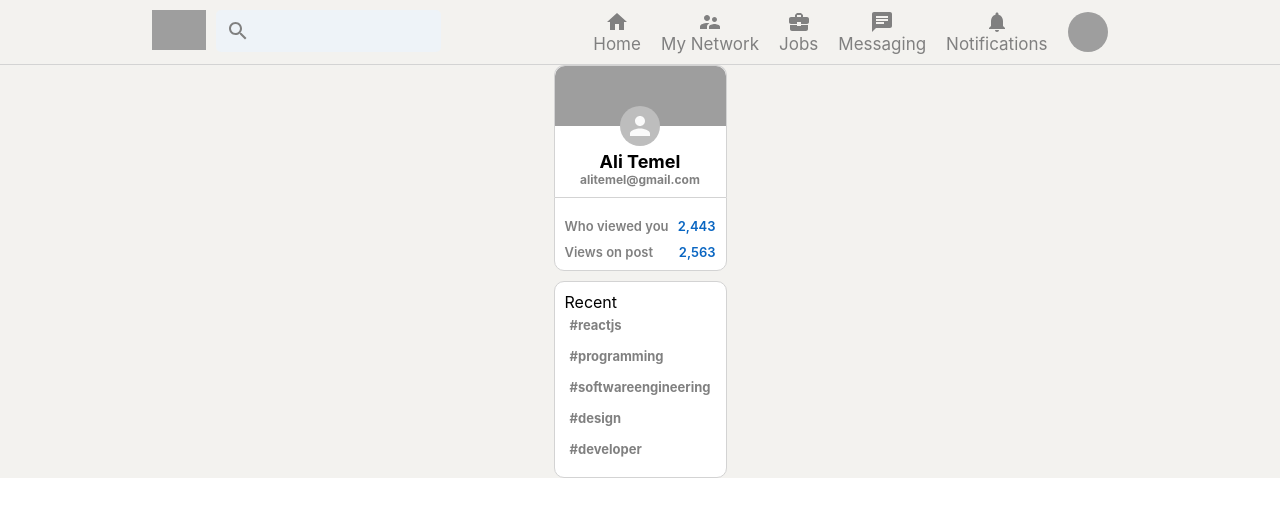
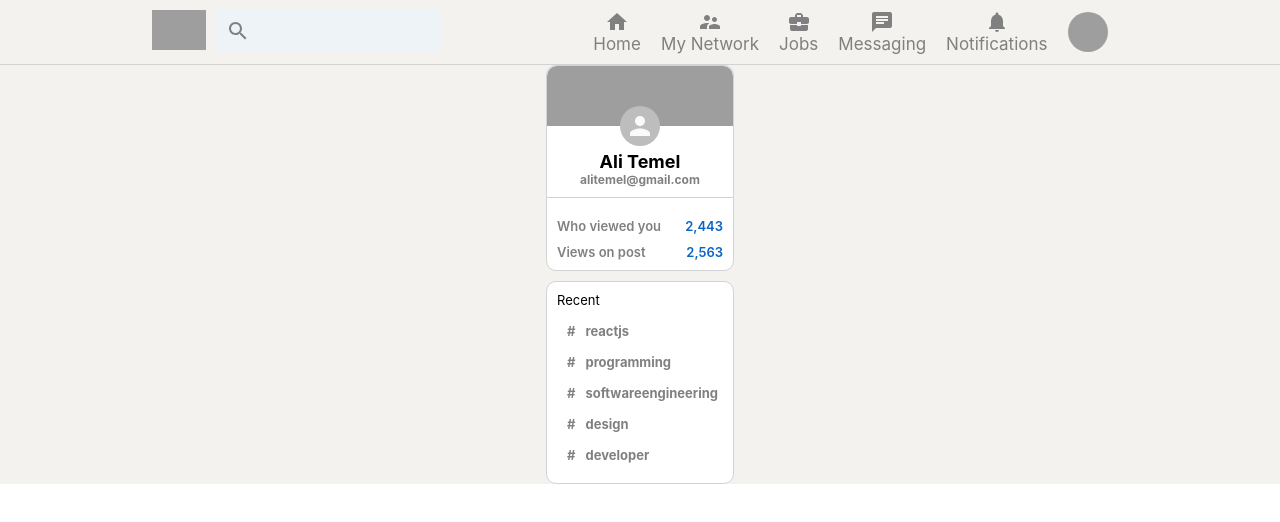
Before and after one commit to alitemel89/linkedin-clone, a React (Create React App) app: page / in a window 1280 px wide. Shown: the top 522 px of the page. Built offline with nearby package versions, Linux system fonts and the light colour scheme; grey boxes are pictures that could not be loaded.

Commit message:
complete sidebar section

```diff
--- a/src/components/sidebar/Sidebar.css
+++ b/src/components/sidebar/Sidebar.css
@@ -78,6 +78,11 @@
     margin-top: 10px;
 }
 
+.sidebar__bottom > p {
+    font-size: 13px;
+    padding-bottom: 10px;
+}
+
 .sidebar__recentItem {
     display: flex;
     font-size: 13px;
@@ -89,5 +94,13 @@
 }
 
 .sidebar__recentItem:hover {
+    background-color: whitesmoke;
+    border-radius: 10px;
+    cursor: pointer;
+    color:black;
+}
 
+.sidebar__hash {
+    margin-right: 10px;
+    margin-left: 5px;
 }
```
